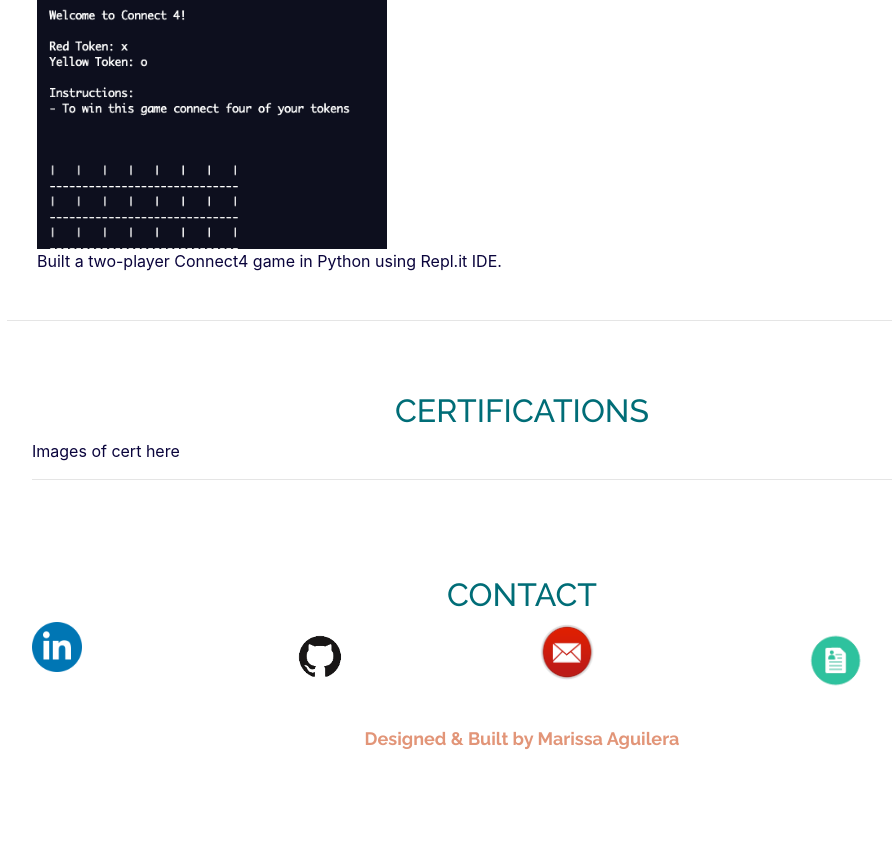
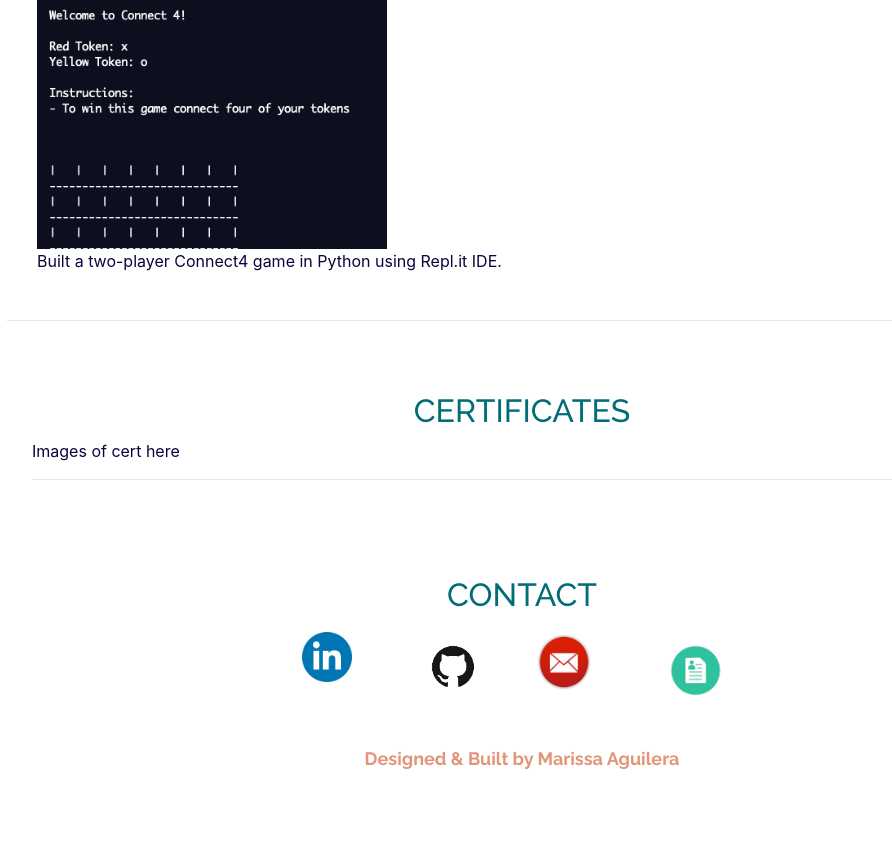
Before and after one commit to Meaguileraa/Portfolio, a Flask app: page / in a window 1280 px wide. Shown: the part 1763-2631 px from the top of the page, without its empty margins (118-1010 px from the left). Before the commit the page ends 2513 px from the top, so only its background shows below. Run offline with Flask 2, Linux system fonts and the light colour scheme; some libraries are stand-ins or nearby versions.

Commit message:
centered contact links

```diff
--- a/static/css/styles.css
+++ b/static/css/styles.css
@@ -73,3 +73,9 @@ h2 .text-center{
     font-weight: bold;
     font-size: 18px;
 }
+
+#social-links {
+    margin: auto;
+    width: 50%;
+    padding: 10px;
+}
--- a/templates/homepage.html
+++ b/templates/homepage.html
@@ -50,6 +50,9 @@
                         </li>
                         <li class="nav-item">
                             <a href="#projects-section" class="nav-link">Projects</a>
+                        </li>
+                        <li class="nav-item">
+                            <a href="#cert-section" class="nav-link">Certificates</a>
                         </li>
                         <li class="nav-item">
                             <a href="#contact-section" class="nav-link">Contact</a>
@@ -204,7 +207,7 @@
 
         <!-- Certification Section -->
         <div class ="cert-section container" id="cert-section">
-            <h2 class="text-center" id="headers">CERTIFICATIONS</h2>
+            <h2 class="text-center" id="headers">CERTIFICATES</h2>
             <div id="cert-text row">
                 Images of cert here
                 <!-- <div class="nps-project-pic col"id="nps-project-pic">
@@ -226,7 +229,7 @@
     <footer>
         <div class ="contact-section container" id="contact-section">
             <h2 class="text-center" id="headers">CONTACT</h2>
-            <div class="social-links row">
+            <div class="social-links row" id="social-links">
                 <div class="linkedin-link col">
                     <a href="https://www.linkedin.com/in/marissa-aguilera/" target="_blank"><img src="/static/imgs/linkedin-icon.png" alt="Direct to LinkedIn" height="50" width="50"></a>
                 </div>
```
Also changed, not shown: static/imgs/favicon_io/android-chrome-192x192.png, static/imgs/favicon_io/android-chrome-512x512.png, static/imgs/favicon_io/apple-touch-icon.png, static/imgs/favicon_io/favicon-16x16.png, static/imgs/favicon_io/favicon-32x32.png, static/imgs/favicon_io/favicon.ico, 1 other file.
